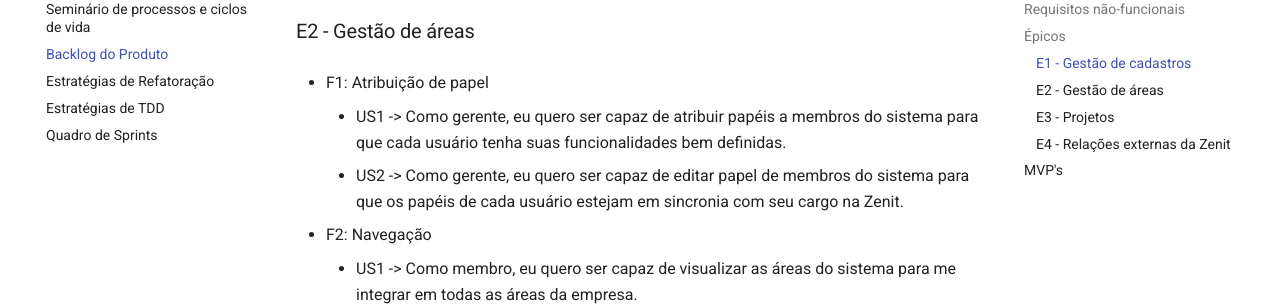
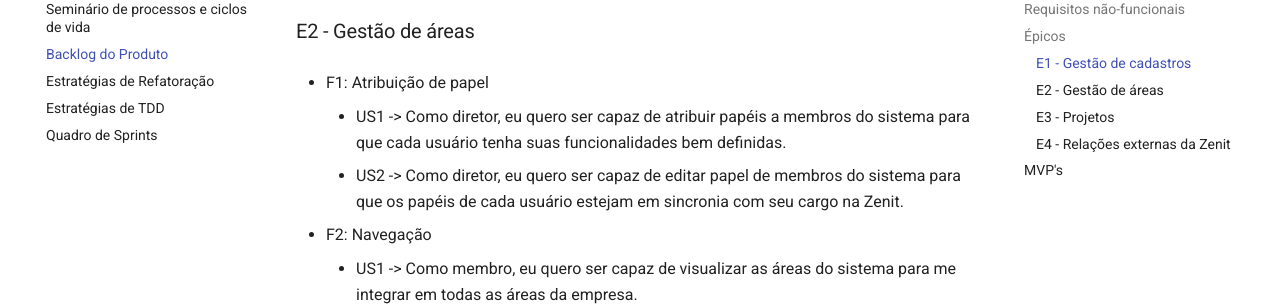
Before and after one commit to mdsreq-fga-unb/2022.2-AeroWiki, an MkDocs documentation site: the page built from gitpages/docs/backlog_do_podruto.md, in a window 1280 px wide and 900 px high, scrolled down 2514 px. Shown: the part 153-459 px from the top of the window. Built offline with MkDocs 1.6.1 and Material for MkDocs 9.7.7, drawn with Linux system fonts in a browser that asks for light colours.

Commit message:
Update backlog_do_podruto.md

```diff
--- a/gitpages/docs/backlog_do_podruto.md
+++ b/gitpages/docs/backlog_do_podruto.md
@@ -47,8 +47,8 @@
 ### E2 - Gestão de áreas
 
 - F1: Atribuição de papel
-    - US1 -> Como gerente, eu quero ser capaz de atribuir papéis a membros do sistema para que cada usuário tenha suas funcionalidades bem definidas.
-    - US2 -> Como gerente, eu quero ser capaz de editar papel de membros do sistema para que os papéis de cada usuário estejam em sincronia com seu cargo na Zenit.
+    - US1 -> Como diretor, eu quero ser capaz de atribuir papéis a membros do sistema para que cada usuário tenha suas funcionalidades bem definidas.
+    - US2 -> Como diretor, eu quero ser capaz de editar papel de membros do sistema para que os papéis de cada usuário estejam em sincronia com seu cargo na Zenit.
 
 - F2: Navegação
     - US1 -> Como membro, eu quero ser capaz de visualizar as áreas  do sistema para me integrar em todas as áreas  da empresa.
```
